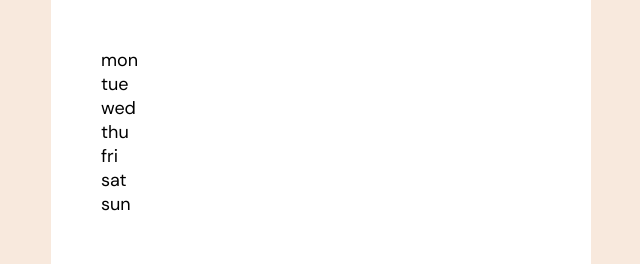
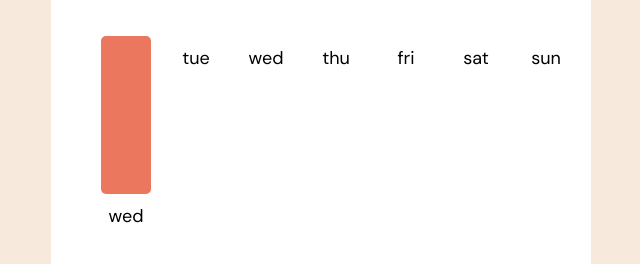
Before and after one commit to luiscabezasdev/expenses-chart-component-main, a plain HTML site: page index.html in a window 1280 px wide. Shown: the part 307-571 px from the top of the page, without its empty margins (319-959 px from the left). Drawn offline with Linux system fonts and the light colour scheme.

Commit message:
API-learnig

```diff
--- a/index.html
+++ b/index.html
@@ -35,8 +35,8 @@
       <h2>Spending - Last 7 days</h2>
       <div class="odd__Container" id="oddBar">
         <div class="content__bar">
-          <div class="bar"></div>
-          <p class="firstDay">mon</p>
+          <!-- <div class="bar"></div> -->
+          <!-- <p class="firstDay">mon</p> -->
         </div>
         <div class="content__bar">
           <div class="bar"></div>
--- a/index.js
+++ b/index.js
@@ -1,5 +1,5 @@
-var oddContainer = document.querySelector(".odd__Container");
-console.log(oddContainer);
+// var oddContainer = document.querySelector("div.content__bar");
+// console.log(oddContainer);
 
 
 function nuevo() {
@@ -9,11 +9,27 @@ function nuevo() {
     })
    .then(response => response.json())
    .then(jsondata => {
-      const firstDay = document.querySelector(".firstDay");
-      firstDay.nodeValue = jsondata[3].day;
-      console.log(firstDay)
-      console.log(jsondata[3].day
-   )});
+      var oddContainer = document.querySelector("div.content__bar");
+      const p = document.createElement('p');
+      const div = document.createElement('div')
+      oddContainer.appendChild(div);
+      oddContainer.appendChild(p);
+      const month = document.createTextNode(jsondata[2].day);
+      p.appendChild(month)
+      div.style.height = (((jsondata[2].amount) * 200 / 100) + (jsondata[2].amount)) + 'px';
+      console.log((((jsondata[2].amount) * 200 / 100) + (jsondata[0].amount)))
+      console.log(jsondata.length)
+      /* for (let i = 0; i >= jsondata.length; i++ ) {
+         var oddContainer = document.querySelector("div.content__bar");
+         const p = document.createElement('p');
+         const div = document.createElement('div')
+         oddContainer.appendChild(div);
+         oddContainer.appendChild(p);
+         let month = document.createTextNode(jsondata[i].day);
+         p.appendChild(month)
+         div.style.height = (((jsondata[i].amount) * 150 / 100) + (jsondata[i].amount)) + 'px';
+      }*/
+   });
 }
 
 //      <div class="content__bar">
--- a/style.css
+++ b/style.css
@@ -84,7 +84,7 @@ h4 {
     text-align: right;
 }
 
-.odd {
+.odd__Container {
     display: flex;
     justify-content: space-between;
 }
@@ -92,3 +92,15 @@ h4 {
 .content__bar {
     padding: 0 10px 0 10px;
 }
+.content__bar p {
+    text-align: center;
+    padding-top: 10px;
+}
+
+
+.content__bar div {
+    width: 50px;
+    border-radius: 5px;
+    background: hsl(10, 79%, 65%);
+    text-align: center;
+}
```
